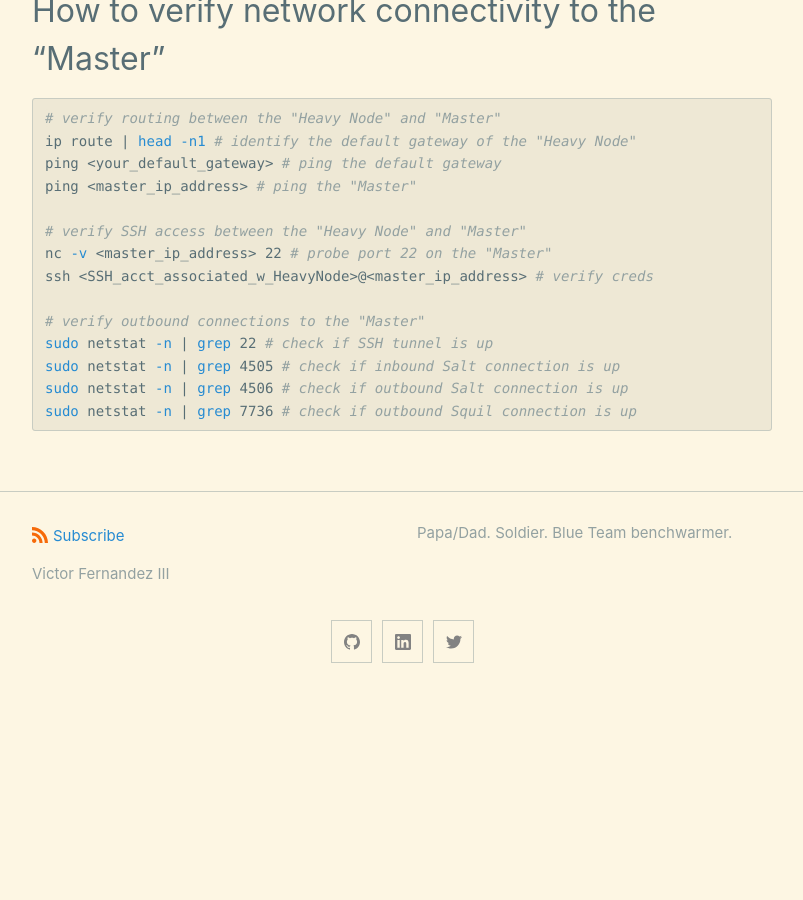
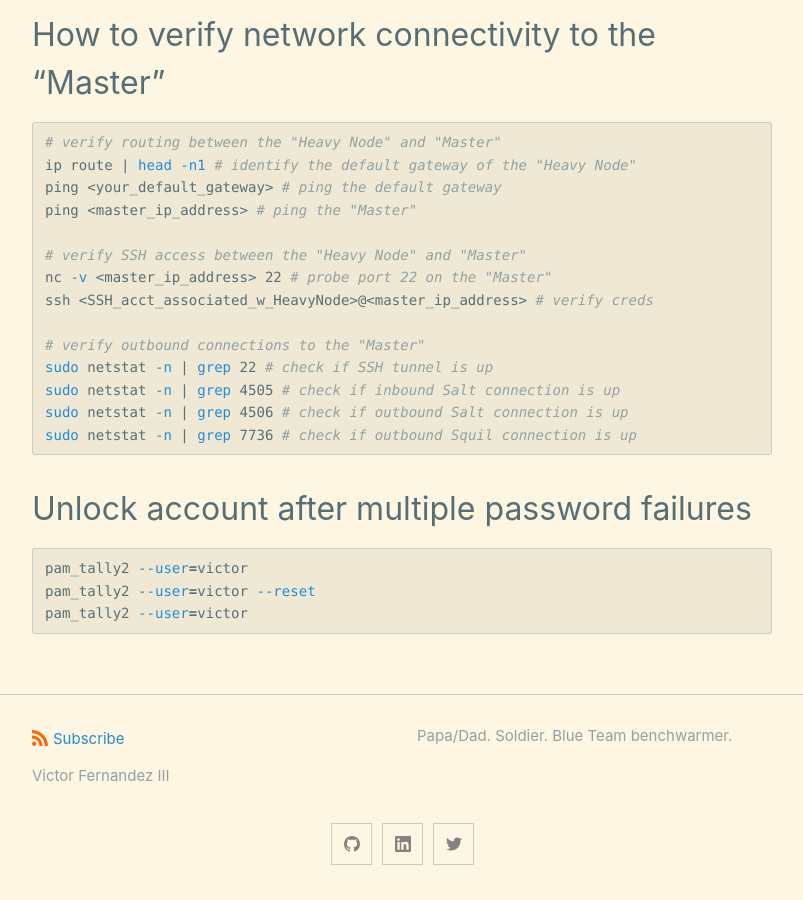
Before and after one commit to cyberphor/blog, a Jekyll site: the page built from _posts/2020-06-23-security-onion-16-troubleshooting.md, in a window 1280 px wide and 900 px high, scrolled down 1605 px. Shown: the whole window, without its empty margins (238-1041 px from the left). Built offline with Jekyll 4.4.1, drawn with Linux system fonts in a browser that asks for light colours; before the commit the page ends 2303 px from its top, so only the background shows below that; some of the changed text lies outside the part shown.

Commit message:
Update 2020-06-23-security-onion-16-troubleshooting.md

````diff
--- a/_posts/2020-06-23-security-onion-16-troubleshooting.md
+++ b/_posts/2020-06-23-security-onion-16-troubleshooting.md
@@ -10,6 +10,7 @@ category: notes
 * [How to verify logs are being generated (written to disk)](#how-to-verify-logs-are-being-generated)
 * [How to verify logs are being collected, parsed, and indexed](#how-to-verify-logs-are-being-collected-parsed-and-indexed)
 * [How to verify network connectivity to the “Master”](#how-to-verify-network-connectivity-to-the-master)
+* [Unlock account after multiple password failures](#unlock-account-after-multiple-password-failures)
 
 ## How to verify “Heavy Node” services are running
 ```bash
@@ -72,3 +73,10 @@ sudo netstat -n | grep 4505 # check if inbound Salt connection is up
 sudo netstat -n | grep 4506 # check if outbound Salt connection is up
 sudo netstat -n | grep 7736 # check if outbound Squil connection is up
 ```
+
+## Unlock account after multiple password failures
+```bash
+pam_tally2 --user=victor
+pam_tally2 --user=victor --reset
+pam_tally2 --user=victor
+```
````
